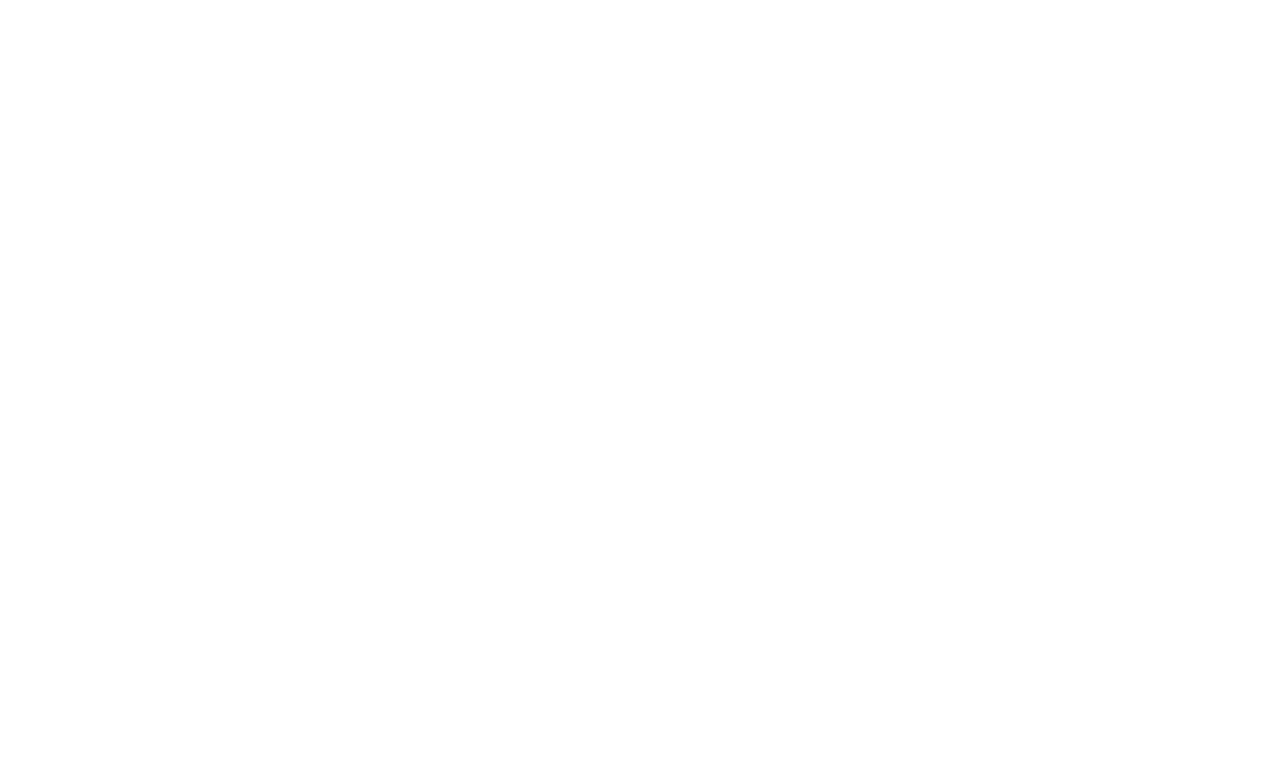
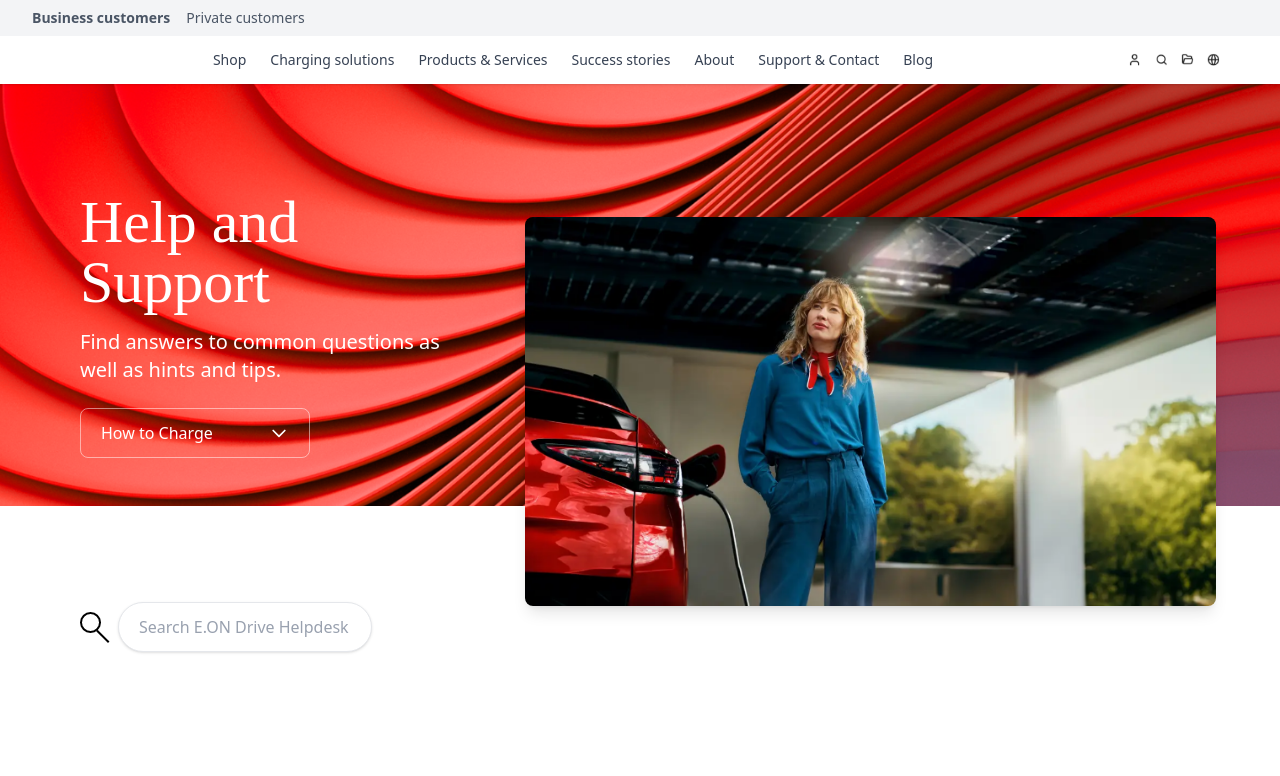
Before and after one commit to wagwan-studios/charging, a React (Vite) app: page /charging/help in a window 1280 px wide. Before the commit this address had no page. Shown: the top 776 px of the page. Built offline with nearby package versions, Linux system fonts and the light colour scheme; a web font is replaced by a local one.

Commit message:
ev-charging

```diff
--- a/src/App.tsx
+++ b/src/App.tsx
@@ -12,9 +12,9 @@ function App() {
     <BrowserRouter basename='/charging/'>
       <Routes>
         <Route path='/' element={<Home/>}/>
-        <Route path='/charging/help' element={<Help/>}/>
-        <Route path='/charging/how-to-charge' element={<SupportAndContactDetail/>}/>
-        <Route path='/charging/stations' element={<Stations/>}/>
+        <Route path='/help' element={<Help/>}/>
+        <Route path='/how-to-charge' element={<SupportAndContactDetail/>}/>
+        <Route path='/stations' element={<Stations/>}/>
       </Routes>
     </BrowserRouter>
   )
--- a/src/components/Header.tsx
+++ b/src/components/Header.tsx
@@ -25,7 +25,7 @@ const Header: React.FC = () => {
         { href: '#', text: 'Products & Services' },
         { href: '#', text: 'Success stories' },
         { href: '#', text: 'About' },
-        { href: '/help', text: 'Support & Contact' },
+        { href: '/charging/help', text: 'Support & Contact' },
         { href: '#', 'text': 'Blog' },
     ];
 
```
